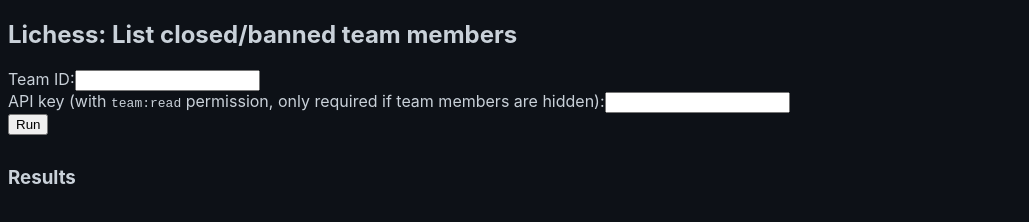
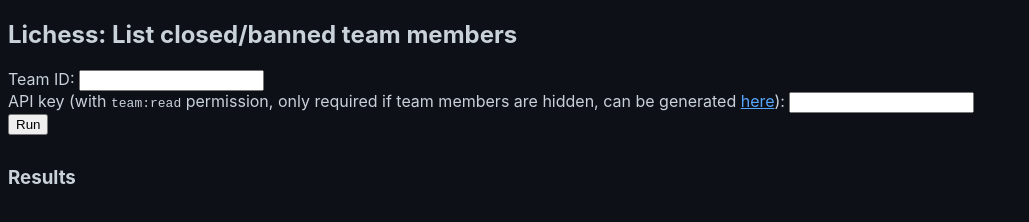
Before and after one commit to benediktwerner/lichess-list-banned-team-members, a plain HTML site: page index.html in a window 1280 px wide. Shown: the whole page, without its empty margins (0-1029 px from the left). Drawn offline with Linux system fonts and the light colour scheme.

Commit message:
Add link to generate API key

```diff
--- a/index.html
+++ b/index.html
@@ -54,12 +54,18 @@
   </head>
   <body>
     <h2>Lichess: List closed/banned team members</h2>
-    <label for="team-id">Team ID:</label><input id="team-id" /><br />
-    <label for="api-key"
-      >API key (with
+    <label for="team-id">Team ID:</label>
+    <input id="team-id" /><br />
+    <label for="api-key">
+      API key (with
       <code>team:read</code>
-      permission, only required if team members are hidden):</label
-    ><input id="api-key" /><br />
+      permission, only required if team members are hidden, can be generated
+      <a
+        href="https://lichess.org/account/oauth/token/create?scopes[]=team:read"
+        >here</a
+      >):
+    </label>
+    <input id="api-key" /><br />
     <button id="run" type="button">Run</button>
     <h3>Results <span class="spinner"></span></h3>
     <pre id="results"></pre>
```
